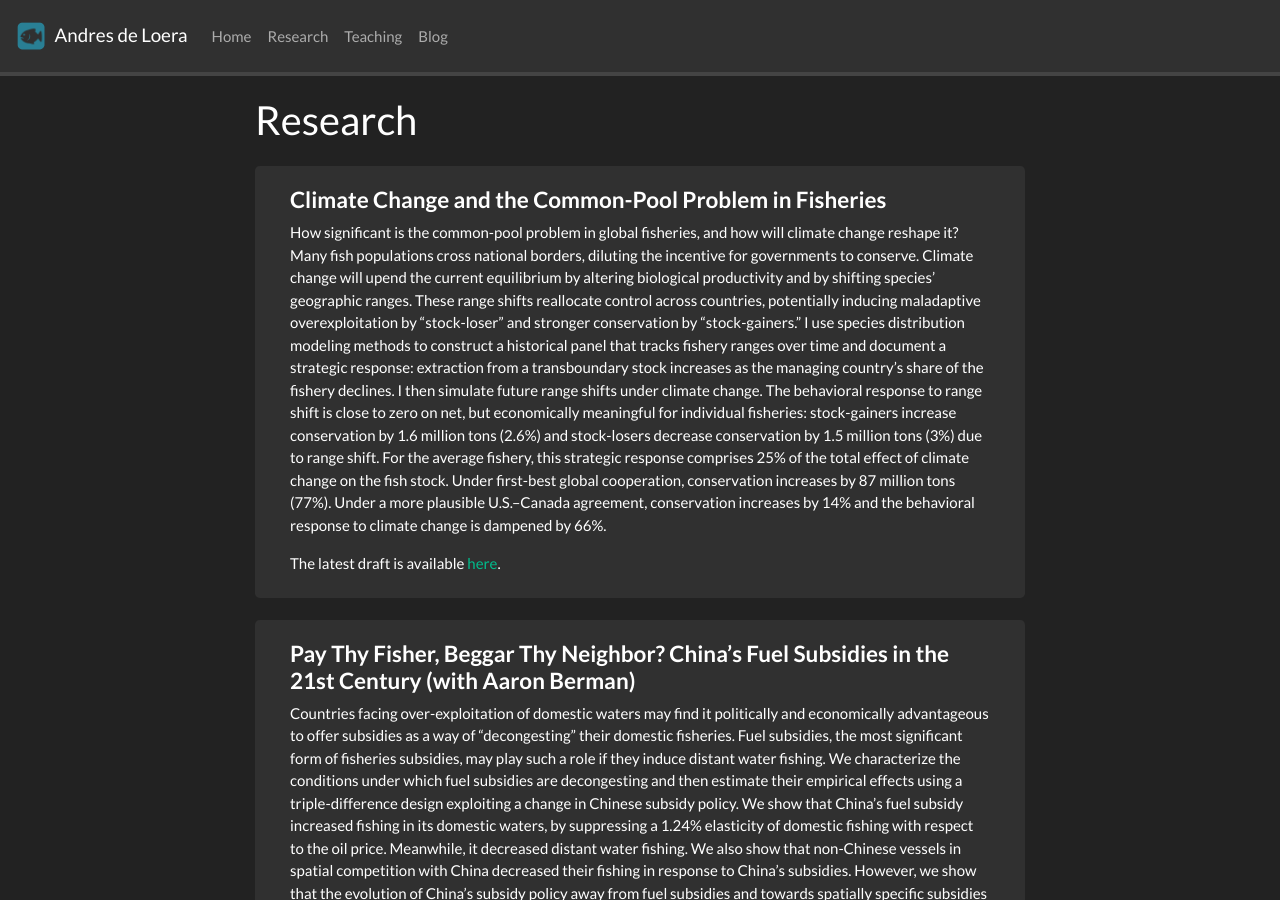
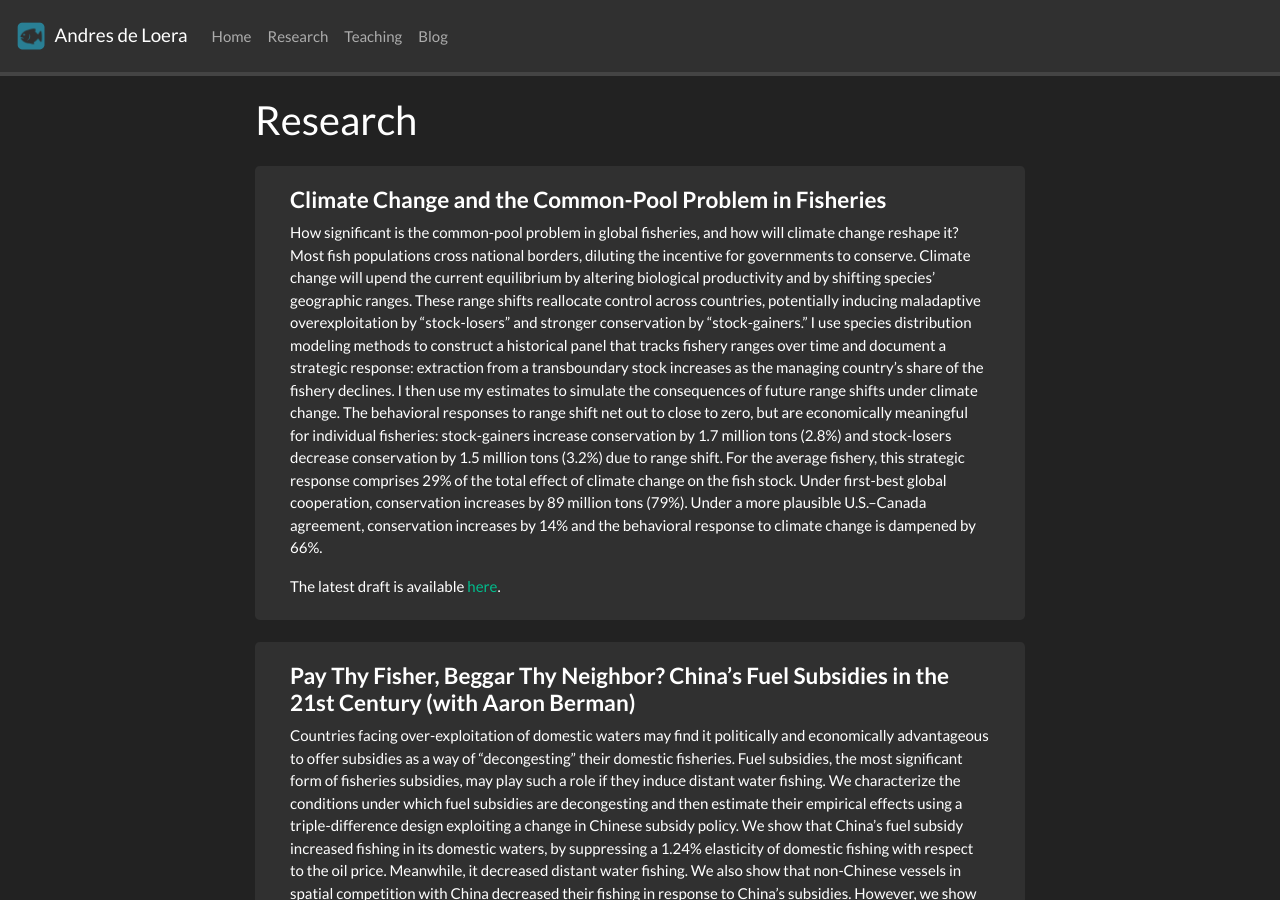
Before and after one commit to adeloera/adeloera.github.io, a Jekyll site: the page built from _pages/research.md, in a window 1280 px wide and 900 px high. Built offline with Jekyll 4.4.1, drawn with Linux system fonts in a browser that asks for light colours; nearby versions of some CDN libraries; a style sheet for code colours, icons or effects is not loaded.

Commit message:
abstract updates

```diff
--- a/_pages/research.md
+++ b/_pages/research.md
@@ -36,7 +36,7 @@ iframe {
 <div class="col-md-12 col-sm-12">
 <h4><b>Climate Change and the Common-Pool Problem in Fisheries<b></h4>
 
-How significant is the common-pool problem in global fisheries, and how will climate change reshape it? Many fish populations cross national borders, diluting the incentive for governments to conserve. Climate change will upend the current equilibrium by altering biological productivity and by shifting species’ geographic ranges. These range shifts reallocate control across countries, potentially inducing maladaptive overexploitation by "stock-loser" and stronger conservation by "stock-gainers." I use species distribution modeling methods to construct a historical panel that tracks fishery ranges over time and document a strategic response: extraction from a transboundary stock increases as the managing country's share of the fishery declines. I then simulate future range shifts under climate change. The behavioral response to range shift is close to zero on net, but economically meaningful for individual fisheries: stock-gainers increase conservation by 1.6 million tons (2.6%) and stock-losers decrease conservation by 1.5 million tons (3%) due to range shift. For the average fishery, this strategic response comprises 25% of the total effect of climate change on the fish stock. Under first-best global cooperation, conservation increases by 87 million tons (77%). Under a more plausible U.S.–Canada agreement, conservation increases by 14% and the behavioral response to climate change is dampened by 66%.
+How significant is the common-pool problem in global fisheries, and how will climate change reshape it? Most fish populations cross national borders, diluting the incentive for governments to conserve. Climate change will upend the current equilibrium by altering biological productivity and by shifting species’ geographic ranges. These range shifts reallocate control across countries, potentially inducing maladaptive overexploitation by “stock-losers” and stronger conservation by “stock-gainers.” I use species distribution modeling methods to construct a historical panel that tracks fishery ranges over time and document a strategic response: extraction from a transboundary stock increases as the managing country's share of the fishery declines. I then use my estimates to simulate the consequences of future range shifts under climate change. The behavioral responses to range shift net out to close to zero, but are economically meaningful for individual fisheries: stock-gainers increase conservation by 1.7 million tons (2.8%) and stock-losers decrease conservation by 1.5 million tons (3.2%) due to range shift. For the average fishery, this strategic response comprises 29% of the total effect of climate change on the fish stock. Under first-best global cooperation, conservation increases by 89 million tons (79%). Under a more plausible U.S.–Canada agreement, conservation increases by 14% and the behavioral response to climate change is dampened by 66%.
 
 The latest draft is available <a href="{{ site.url }}{{ site.baseurl }}/papers/deLoera_JMP_fisheries.pdf">here</a>.
 
```
Also changed, not shown: 3 other files.
